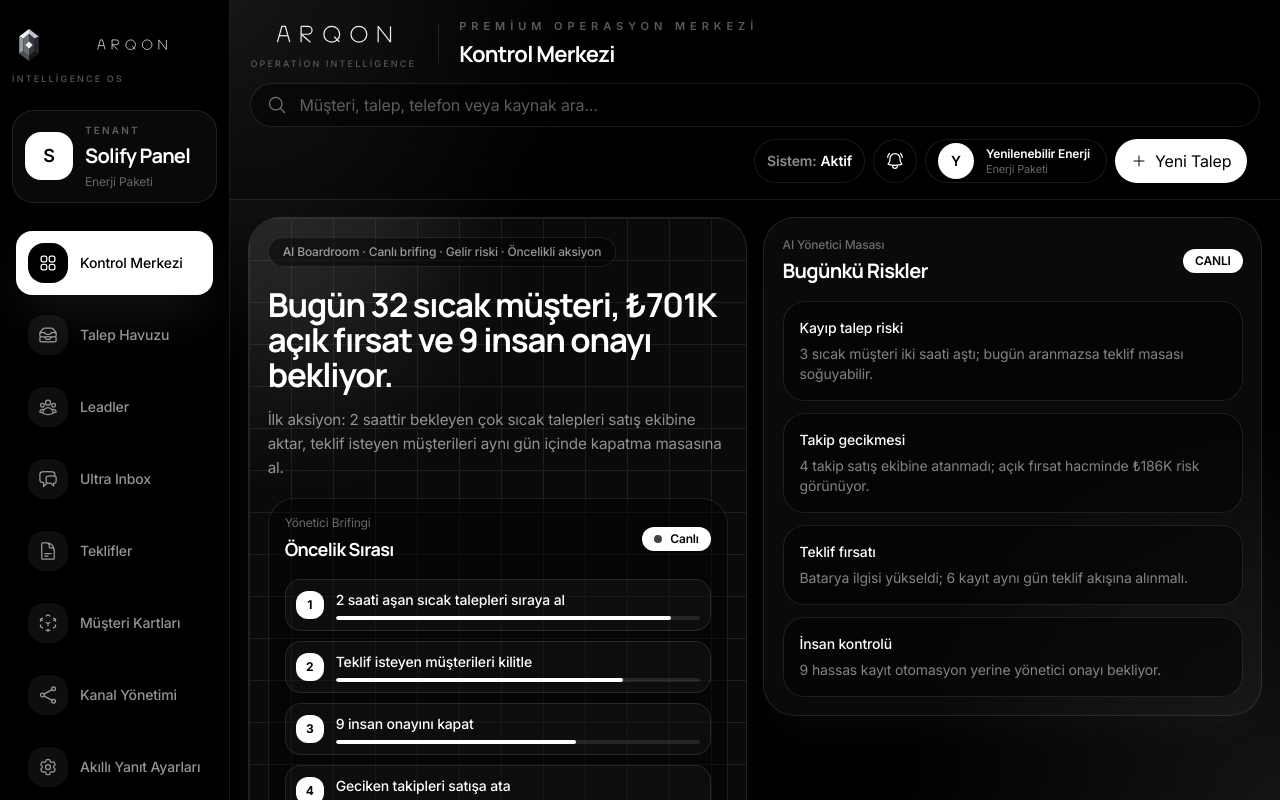
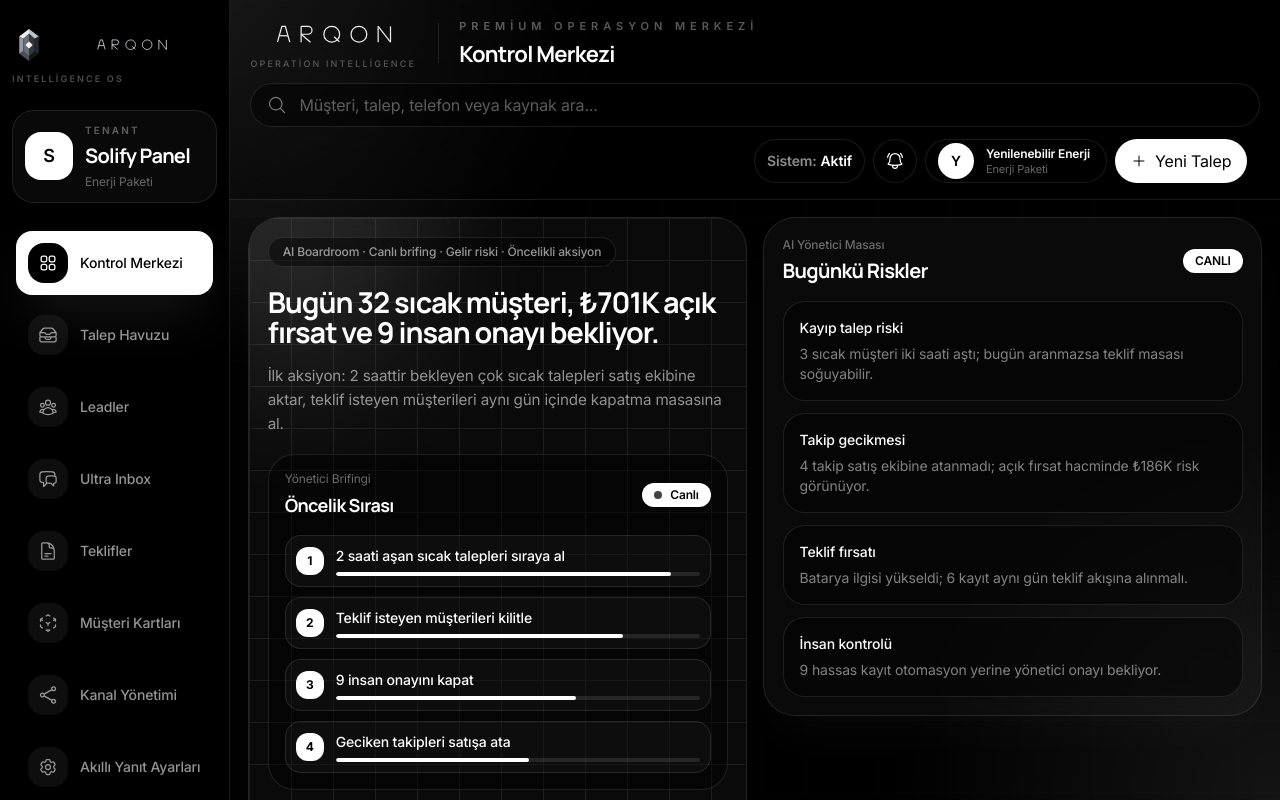
Before and after one commit to ULTRABRT/ultra-crm-panel, a Next.js app: page / in a window 1280 px wide. Built offline with nearby package versions, Linux system fonts and the light colour scheme.

Commit message:
normalize control center content height

```diff
--- a/app/globals.css
+++ b/app/globals.css
@@ -99,6 +99,22 @@ body {
 
 .arqon-card-grid {
   --arqon-grid-min: 15.5rem;
+}
+
+.arqon-dashboard-hero {
+  container-type: inline-size;
+}
+
+.arqon-hero-kpi-grid {
+  display: grid;
+  gap: clamp(0.75rem, 1cqi, 1rem);
+  grid-template-columns: repeat(2, minmax(0, 1fr));
+}
+
+@container (max-width: 28rem) {
+  .arqon-hero-kpi-grid {
+    grid-template-columns: 1fr;
+  }
 }
 
 .arqon-split-grid {
--- a/components/CommandInsights.tsx
+++ b/components/CommandInsights.tsx
@@ -70,7 +70,7 @@ const activities = [
 
 export function CommandInsights() {
   return (
-    <section className="arqon-section-gap arqon-split-grid [--arqon-split-min:24rem]">
+    <section className="arqon-section-gap arqon-split-grid items-start [--arqon-split-min:24rem]">
       <div className="rounded-[2rem] border border-white/10 bg-black/45 p-5 shadow-2xl shadow-black/40">
         <div className="mb-4 flex items-center justify-between gap-4">
           <div>
--- a/components/DashboardHero.tsx
+++ b/components/DashboardHero.tsx
@@ -18,7 +18,7 @@ function getSafeIntegerValue(value: string): number | null {
 
 export function DashboardHero() {
   return (
-    <PanelCard className="relative overflow-hidden p-[clamp(1.15rem,1.55cqi,2rem)]">
+    <PanelCard className="arqon-dashboard-hero relative overflow-hidden p-[clamp(1.15rem,1.55cqi,2rem)]">
       <div className="pointer-events-none absolute -left-24 -top-24 h-72 w-72 rounded-full bg-white/[0.08] blur-3xl" />
       <div className="pointer-events-none absolute -bottom-28 right-10 h-80 w-80 rounded-full bg-white/[0.055] blur-3xl" />
 
@@ -81,7 +81,7 @@ export function DashboardHero() {
           </div>
         </div>
 
-        <div className="arqon-kpi-grid mt-5 [--arqon-grid-min:10.75rem]">
+        <div className="arqon-hero-kpi-grid mt-5">
           {stats.map((stat) => {
             const numericValue = getSafeIntegerValue(stat.value);
 
--- a/components/ExecutiveSummary.tsx
+++ b/components/ExecutiveSummary.tsx
@@ -3,7 +3,7 @@ import { PanelCard } from "./PanelCard";
 
 export function ExecutiveSummary() {
   return (
-    <PanelCard className="p-[clamp(1.15rem,1.4cqi,1.55rem)]">
+    <PanelCard className="self-start p-[clamp(1.15rem,1.4cqi,1.55rem)]">
       <div className="mb-4 flex items-center justify-between gap-4">
         <div>
           <p className="text-xs font-medium text-white/40">AI Yönetici Masası</p>
```
